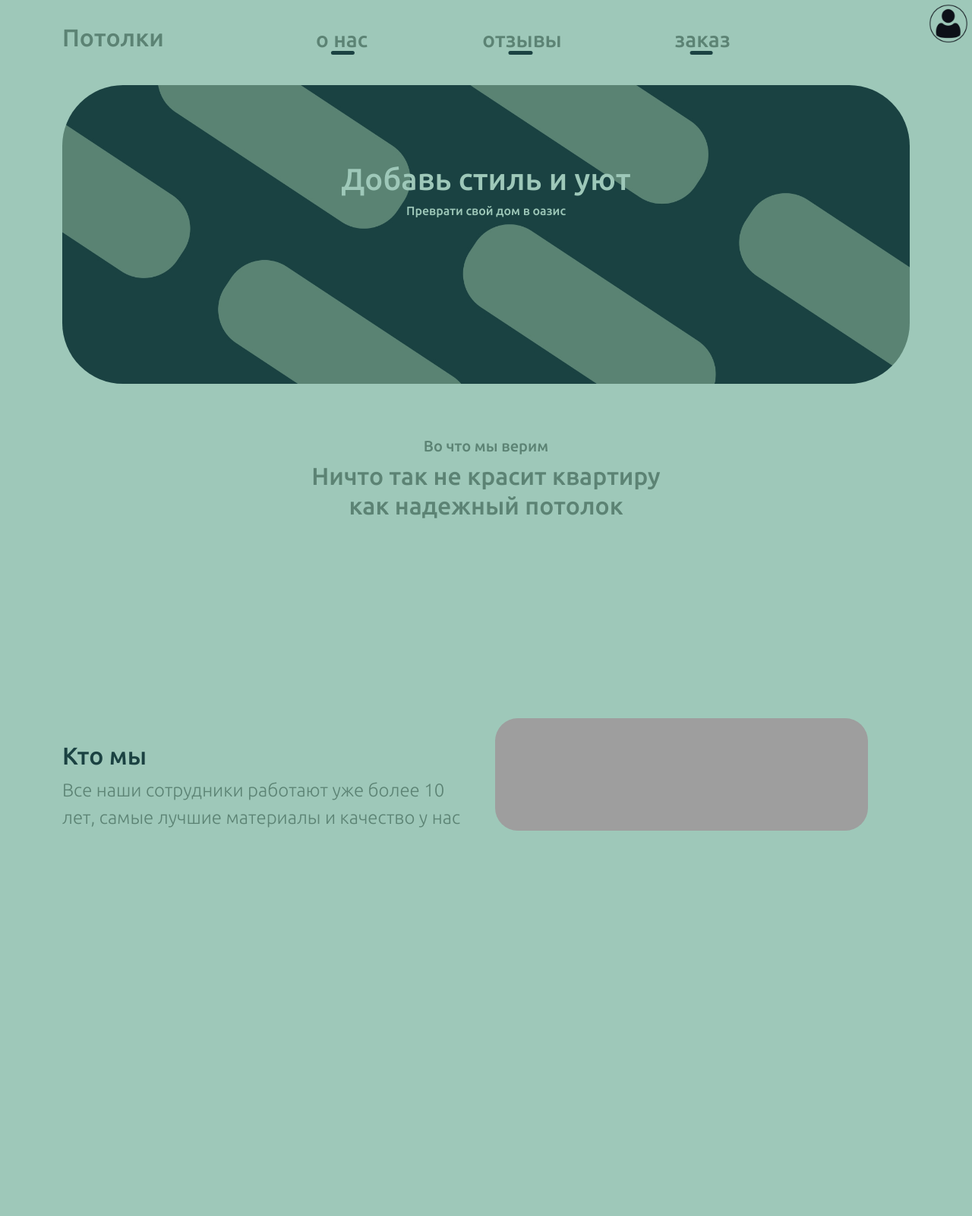
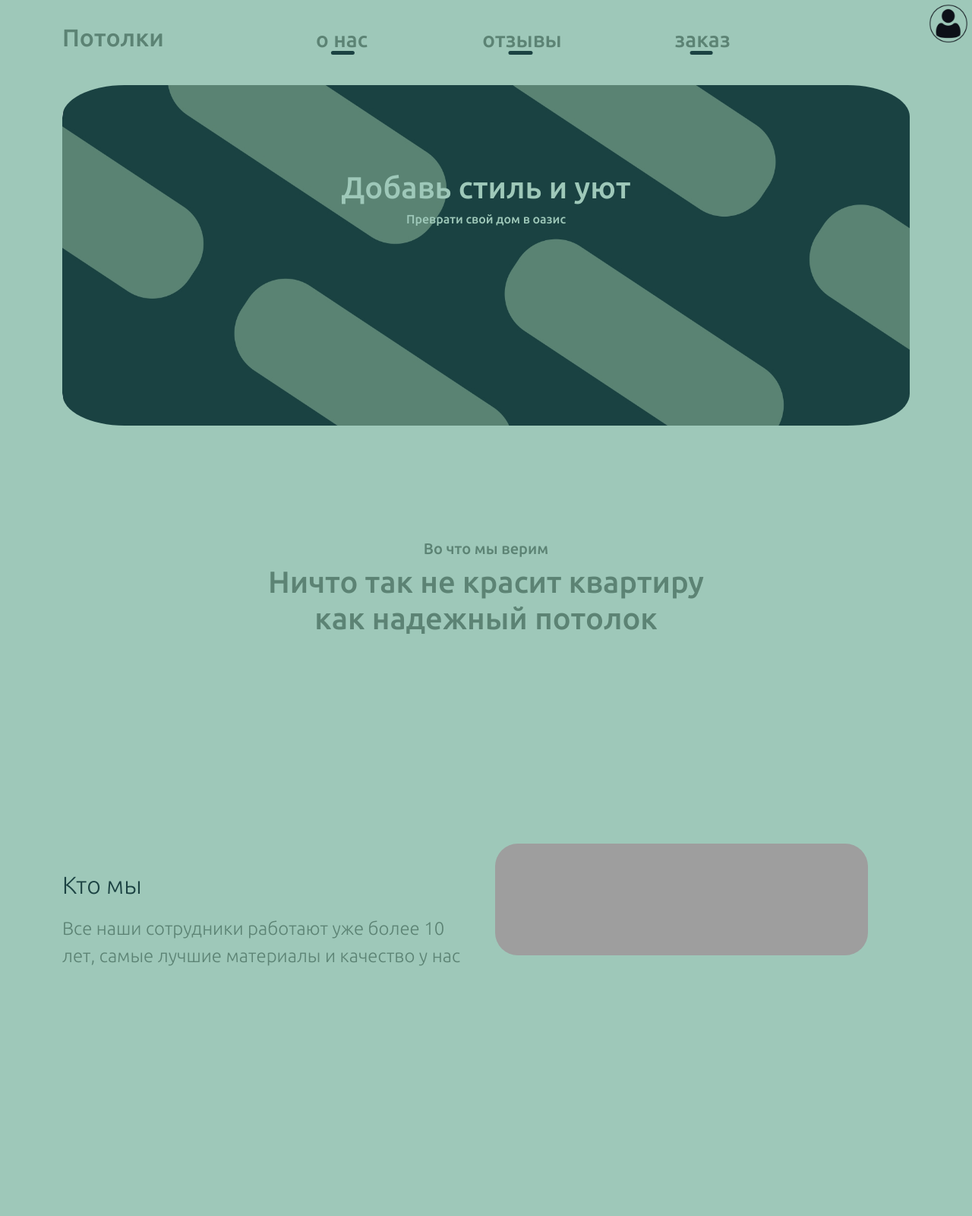
Before and after one commit to kokakolia/WEB_YL_Seilings, a Flask app: page / in a window 1280 px wide. Shown: the top 1600 px of the page at 76% size. Run offline with Flask 3, Linux system fonts and the light colour scheme; grey boxes are pictures that could not be loaded.

Commit message:
"about" page fixes

```diff
--- a/static/styles/styles.css
+++ b/static/styles/styles.css
@@ -125,16 +125,16 @@ main {
 
 .main-section {
   width: 100%;
-  height: 100%;
-  padding-left: 28pt;
-  padding-right: 28pt;
-  padding-bottom: 135.5pt;
-  padding-top: 75pt;
+  height: 75%;
+  padding-left: auto;
+  padding-right: auto;
+  padding-bottom: 20%;
+  padding-top: 10%;
   background: url(../img/fon_page-0001.jpg), #1b4242;
   text-align: center;
-  border-radius: 60pt;
+  border-radius: calc(6% + 15px);
   background-size: cover;
-  margin-bottom: 60px;
+  margin-bottom: 75px;
 }
 
 .main-section-header {
@@ -146,15 +146,14 @@ main {
   color: #9ec8b9;
 }
 
-.what-we-believe-text {
+.what-we-believe {
   color: #5c8374;
-  margin-top: 40px;
 }
 
 .about-section {
-  margin-top: 70px;
-  margin-bottom: 50px;
-  height: 300px;
+  margin-top: 150px;
+  /* margin-bottom: 30px; */
+  height: 250px;
 }
 
 #who-we-are-img {
--- a/static/templates/about.html
+++ b/static/templates/about.html
@@ -10,15 +10,15 @@
         </div>
     </div>
 
-    <div class="about-section container text-center what-we-believe-text">
+    <div class="about-section container text-center what-we-believe">
         <h5>Во что мы верим</h5>
-        <h2>Ничто так не красит квартиру <br/> как надежный потолок</h2>
+        <h1>Ничто так не красит квартиру <br/> как надежный потолок</h1>
     </div>
 
     <div class="about-section row">
         <div class="col-6" style="margin-top: 30px;height: 300px;">
-            <h2 style="color:#1b4242">Кто мы</h2>
-            <p style="font-size: x-large;color:#5c8374">Все наши сотрудники работают уже более 10 лет, самые лучшие материалы и качество у нас</p>
+            <p style="color:#1b4242;font-size: 200%;">Кто мы</p>
+            <p style="font-size: 150%;color:#5c8374">Все наши сотрудники работают уже более 10 лет, самые лучшие материалы и качество у нас</p>
         </div>
         <div class="col-6"><img id="who-we-are-img" src="https://plus.unsplash.com/premium_photo-1677178660876-8578f4f6cbac?q=80&w=1587&auto=format&fit=crop&ixlib=rb-4.0.3&ixid=M3wxMjA3fDB8MHxwaG90by1wYWdlfHx8fGVufDB8fHx8fA%3D%3D" alt=""></div>
     </div>
```
